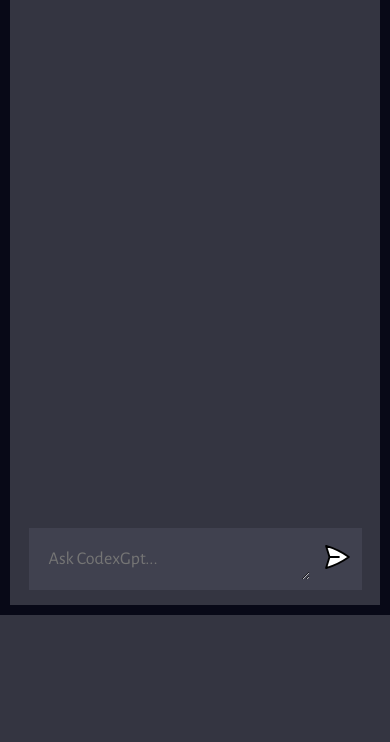
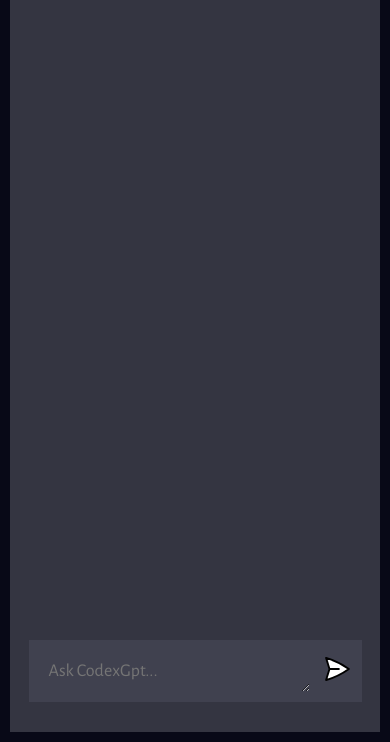
Before and after one commit to Sanket12122003/MyCodexGpt, a website built with Vite: page client/index.html in a window 390 px wide. Shown: the part 102-844 px from the top of the page. Built offline with nearby package versions, Linux system fonts and the light colour scheme.

Commit message:
first changes

```diff
--- a/client/style.css
+++ b/client/style.css
@@ -165,9 +165,7 @@ form img {
 /* mobile device */
 @media (max-width: 768px) {
 
-  #app{
-    height: 85vh;
-  }
+
 
   #chat_container {
     padding-left: 15px; /* Add some padding on the left for better mobile readability */
@@ -177,6 +175,7 @@ form img {
     align-items: center; /* Center-align items for mobile */
   }
   form {
-    flex-direction: row; /* Change back to row for larger screens */
+    flex-direction: row;
+    margin: 0px auto 30px;/* Change back to row for larger screens */
   }
 }
```
